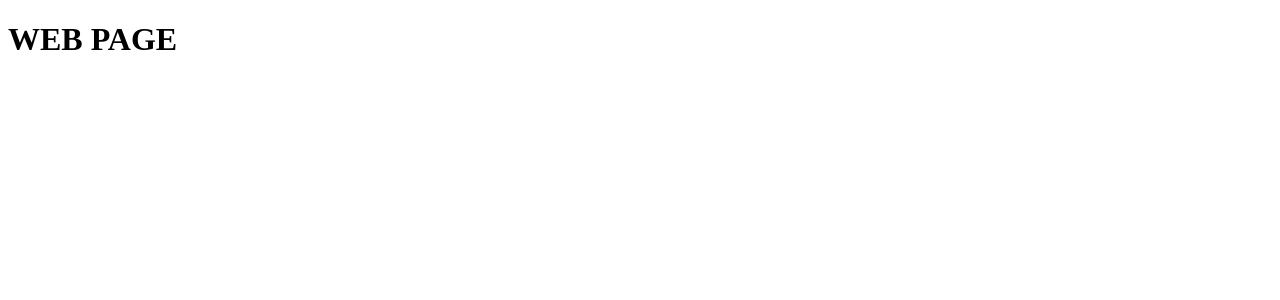
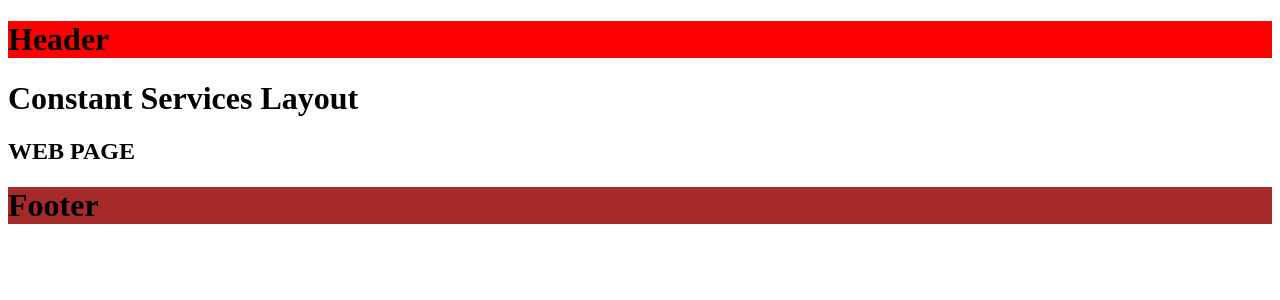
Before and after one commit to Rohanrana2003/MovingNext, a Next.js app in the folder learn-next/: page /services/web in a window 1280 px wide. Shown: the top 300 px of the page. Built offline with nearby package versions, Linux system fonts and the light colour scheme.

Commit message:
feat: add layout for services page and update header/footer structure in RootLayout

```diff
--- a/learn-next/app/layout.js
+++ b/learn-next/app/layout.js
@@ -1,7 +1,22 @@
+export const metadata = {
+  title: {
+    template: "%s | Brandure",
+    default: "Home | Brandure",
+  },
+};
+
 export default function RootLayout({ children }) {
   return (
     <html lang="en">
-      <body>{children}</body>
+      <body>
+        <header style={{ background: "red" }}>
+          <h1>Header</h1>
+        </header>
+        <div>{children}</div>
+        <footer style={{ background: "brown" }}>
+          <h1>Footer</h1>
+        </footer>
+      </body>
     </html>
   );
 }
--- /dev/null
+++ b/learn-next/app/services/layout.js
@@ -0,0 +1,14 @@
+export const metadata = {
+  title: {
+    default: "Services",
+    // absolute: "Services",
+  },
+};
+export default function layout({ children }) {
+  return (
+    <div>
+      <h1>Constant Services Layout</h1>
+      <div>{children}</div>
+    </div>
+  );
+}
--- a/learn-next/app/services/seo/page.js
+++ b/learn-next/app/services/seo/page.js
@@ -1,7 +1,7 @@
 export default function page() {
   return (
     <div>
-      <h1>SEO PAGE</h1>
+      <h2>SEO PAGE</h2>
     </div>
   );
 }
--- a/learn-next/app/services/web/page.js
+++ b/learn-next/app/services/web/page.js
@@ -1,7 +1,7 @@
 export default function page() {
   return (
     <div>
-      <h1>WEB PAGE</h1>
+      <h2>WEB PAGE</h2>
     </div>
   );
 }
```
